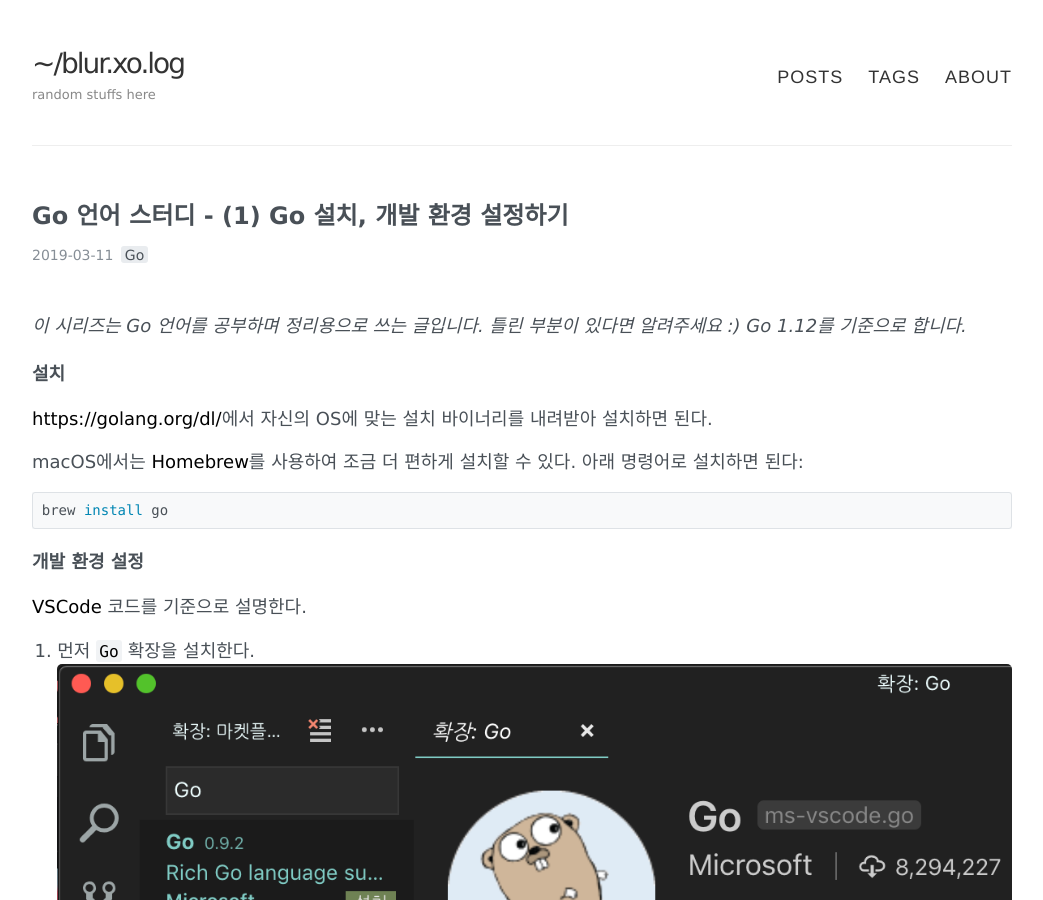
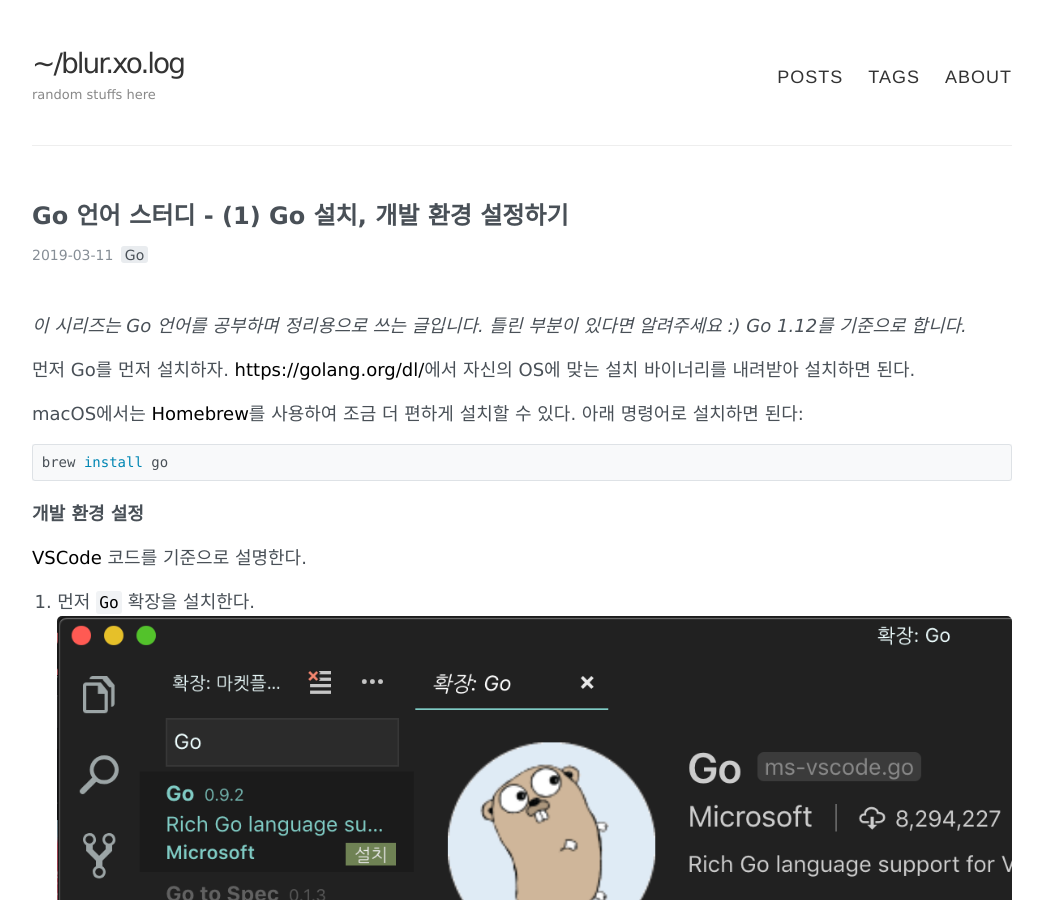
Before and after one commit to blurfx/xo.dev, a Jekyll site: the page built from _posts/2019-03-11-golang-study-1.md, in a window 1280 px wide and 900 px high. Shown: the whole window, without its empty margins (118-1161 px from the left). Built offline with Jekyll 4.4.1, drawn with Linux system fonts in a browser that asks for light colours; comment, search, counter and statistics services are not loaded.

Commit message:
:pencil2: remove heading and change tabs into spaces

````diff
--- a/_posts/2019-03-11-golang-study-1.md
+++ b/_posts/2019-03-11-golang-study-1.md
@@ -8,9 +8,8 @@
 *이 시리즈는 Go 언어를 공부하며 정리용으로 쓰는 글입니다. 틀린 부분이 있다면 알려주세요 :)*
 *Go 1.12를 기준으로 합니다.*
 
-### 설치
 
-[https://golang.org/dl/](https://golang.org/dl/)에서 자신의 OS에 맞는 설치 바이너리를 내려받아 설치하면 된다.
+먼저 Go를 먼저 설치하자. [https://golang.org/dl/](https://golang.org/dl/)에서 자신의 OS에 맞는 설치 바이너리를 내려받아 설치하면 된다.
 
 macOS에서는 [Homebrew](https://brew.sh)를 사용하여 조금 더 편하게 설치할 수 있다. 아래 명령어로 설치하면 된다:
 
@@ -49,7 +48,7 @@
 import "fmt"
 
 func main() {
-	fmt.Println("Hello, World!");
+    fmt.Println("Hello, World!");
 }
 ```
 
````
Also changed, not shown: _posts/2019-03-12-golang-study-2.md (+2 -4 lines), _posts/2019-03-13-golang-study-3.md (+1 -3 lines).
